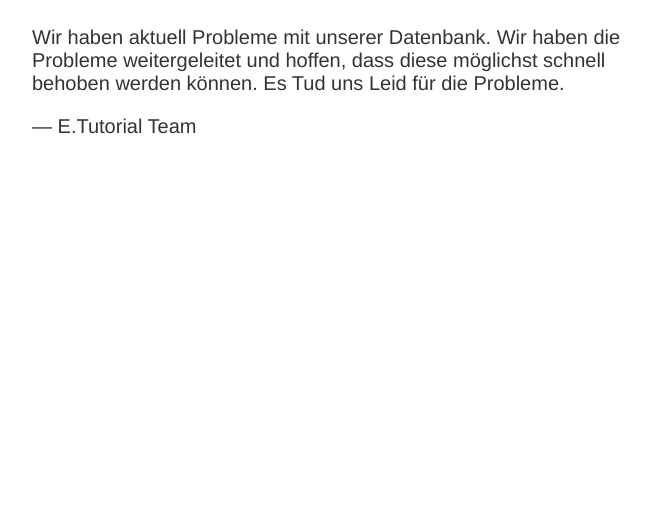
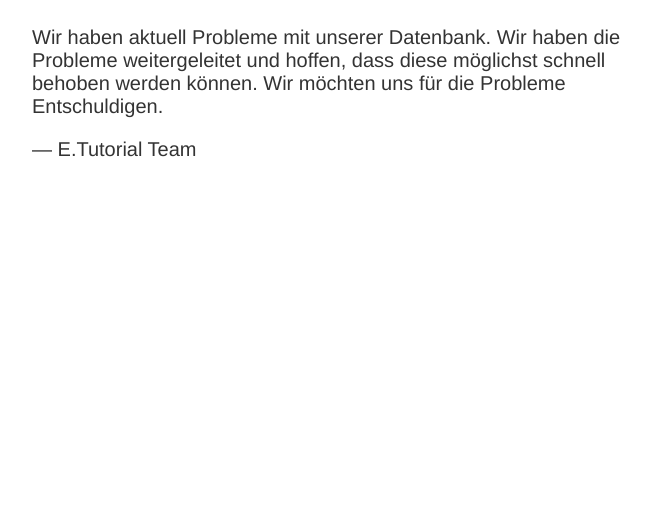
Before and after one commit to Educational-Engineering/docker_messages, a plain HTML site: page www/index.html in a window 1280 px wide. Shown: the part 273-800 px from the top of the page, without its empty margins (283-933 px from the left). Drawn offline with Linux system fonts and the light colour scheme.

Commit message:
Better error message

```diff
--- a/www/index.html
+++ b/www/index.html
@@ -1,5 +1,5 @@
 <!doctype html>
-<title>Site Maintenance</title>
+<title>Server Probleme</title>
 <style>
   body { text-align: center; padding: 150px; }
   h1 { font-size: 50px; }
@@ -12,7 +12,7 @@
 <article>
     <h1>Server Probleme!</h1>
     <div>
-        <p>Wir haben aktuell Probleme mit unserer Datenbank. Wir haben die Probleme weitergeleitet und hoffen, dass diese möglichst schnell behoben werden  können. Es Tud uns Leid für die Probleme.
+        <p>Wir haben aktuell Probleme mit unserer Datenbank. Wir haben die Probleme weitergeleitet und hoffen, dass diese m&ouml;glichst schnell behoben werden  k&ouml;nnen. Wir m&ouml;chten uns f&uuml;r die Probleme Entschuldigen.
         <p>&mdash; E.Tutorial Team</p>
     </div>
 </article>
```
